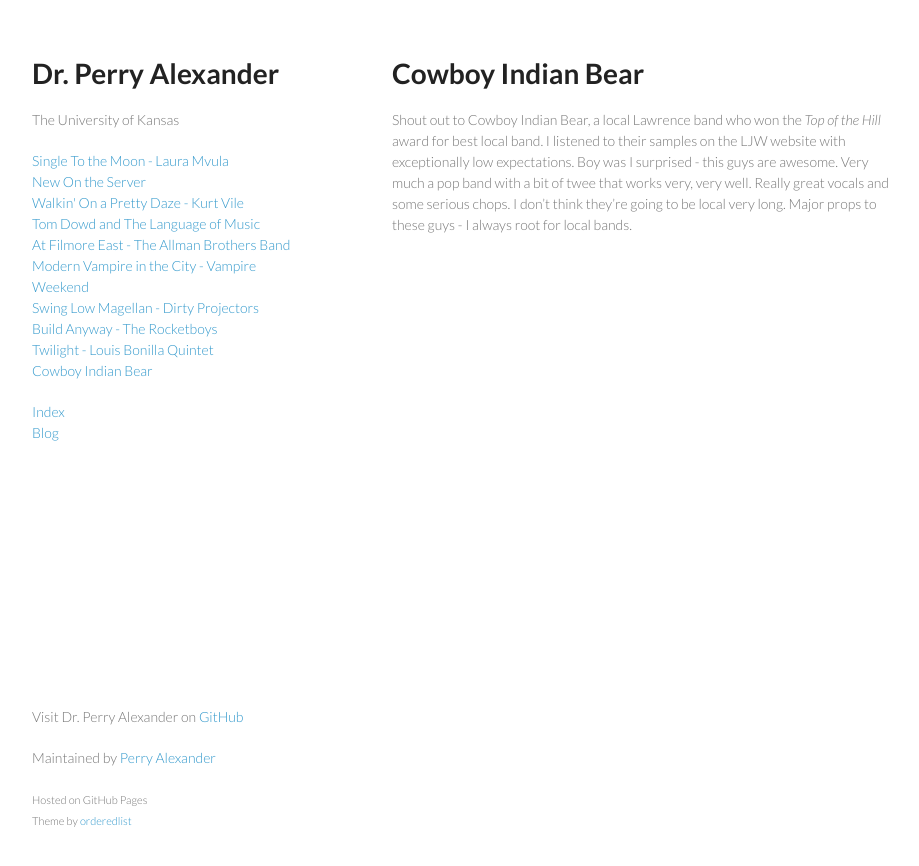
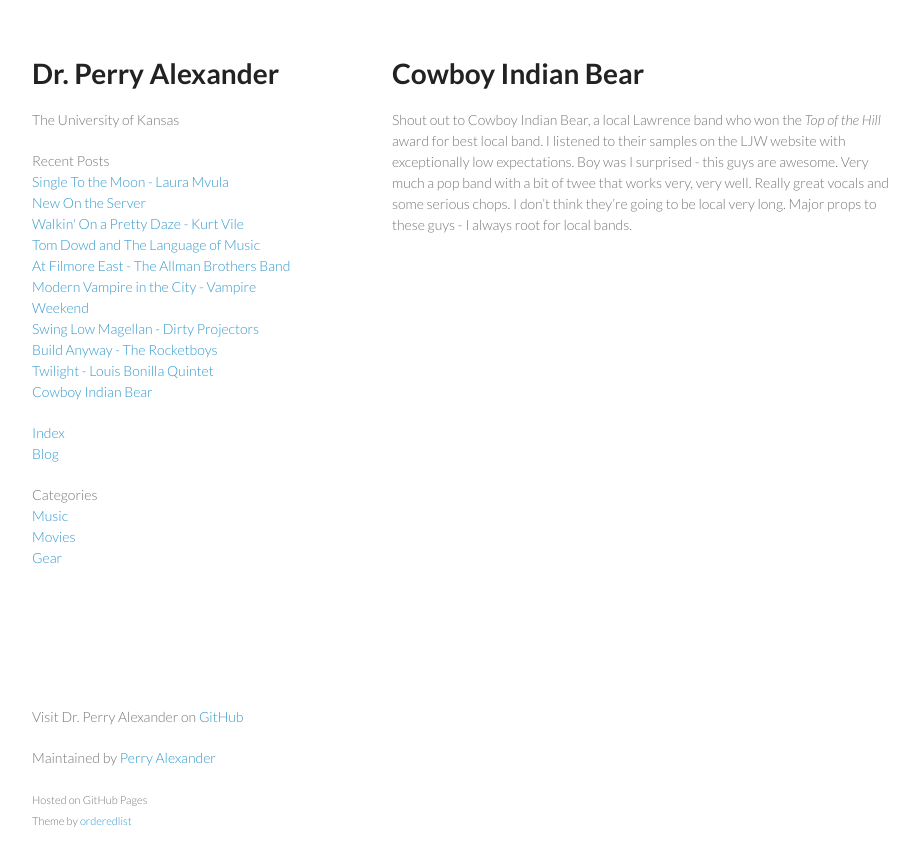
Before and after one commit to palexand/palexand.github.io, a Jekyll site: the page built from _posts/2012-10-14-Cowboy-Indian-Bear.md, in a window 1280 px wide. Shown: the top 866 px of the page, without its empty margins (178-1097 px from the left). Built offline with Jekyll 4.4.1, drawn with Linux system fonts in a browser that asks for light colours.

Commit message:
experimenting with category blogs

```diff
--- a/_layouts/blog.html
+++ b/_layouts/blog.html
@@ -20,6 +20,7 @@
         <h1>{{ site.title }}</h1>
         <p>{{ site.subtitle }}</p>
 
+	Recent Posts<br>
 	<ul>
     	{% for post in site.categories.blog limit:10 %}
     	<li><a href="{{ site.baseurl }}{{ post.url }}">{{ post.title }}</a></li>
@@ -28,6 +29,11 @@
 
 	<a href="{{ site.baseurl }}/index.html">Index</a><br>
 	<a href="{{ site.baseurl }}/blog.html">Blog</a><br>
+	<p></p>
+	Categories<br>
+	<a href="{{ site.baseurl }}/music.html">Music</a><br>
+	<a href="{{ site.baseurl }}/movies.html">Movies</a><br>
+	<a href="{{ site.baseurl }}/gear.html">Gear</a><br>
       </header>
       <section>
         <h1>{{ page.title }}</h1>
```
